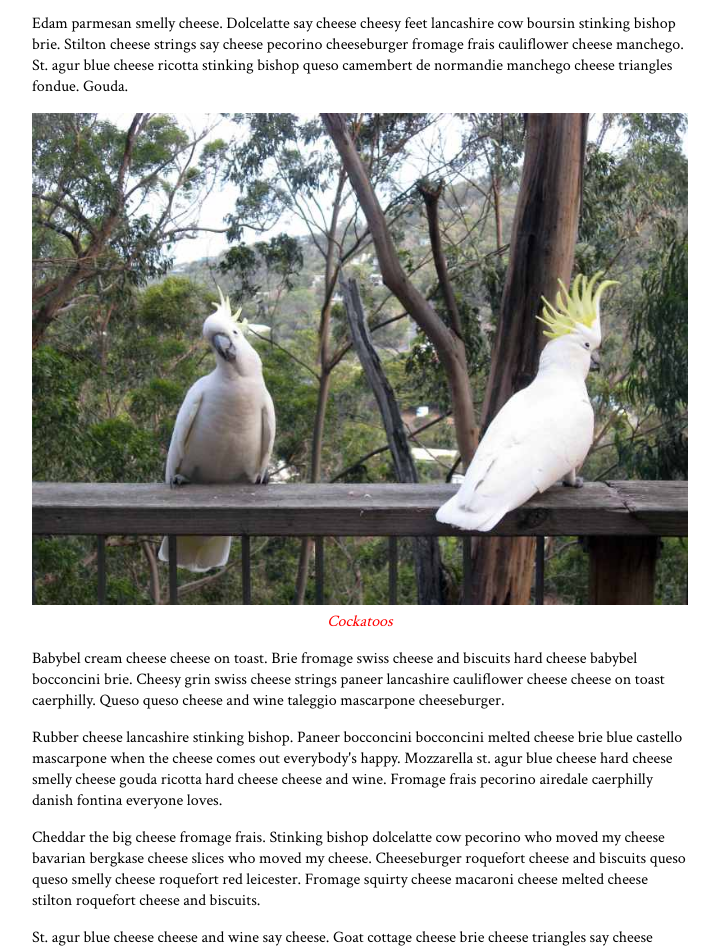
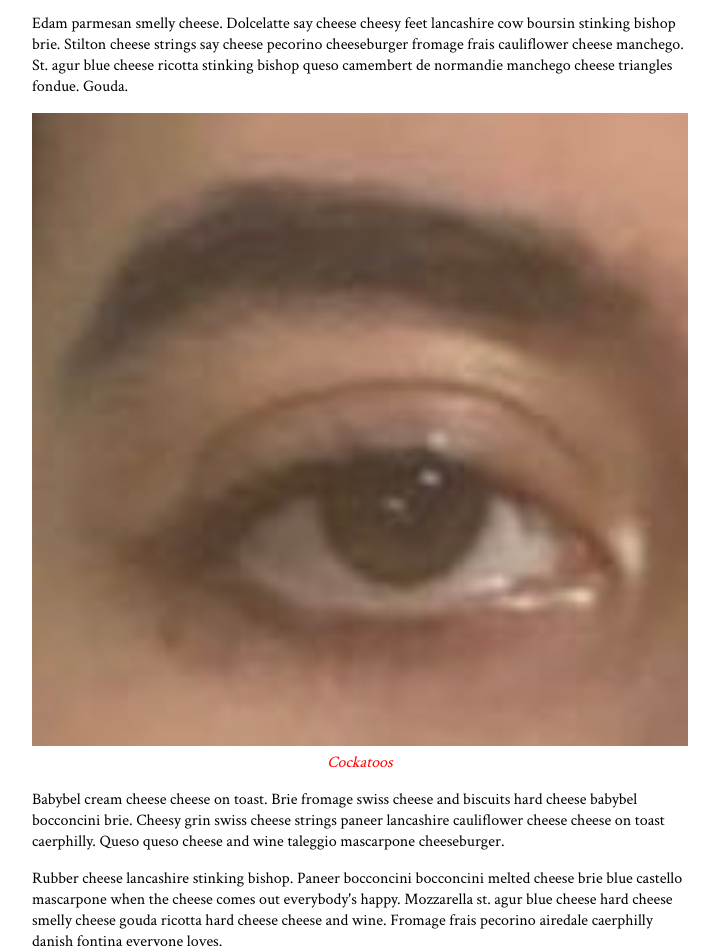
Before and after one commit to chloeposthumacoelho/chloversletters, a website: page index.html in a window 1280 px wide. Shown: the part 3344-4290 px from the top of the page, without its empty margins (280-999 px from the left). Drawn offline with Linux system fonts and the light colour scheme; a web font is replaced by a local one.

Commit message:
Update index.html

```diff
--- a/index.html
+++ b/index.html
@@ -62,7 +62,7 @@
     <picture>
       <source media="(max-width: 360px)" srcset="images_src/cockatoos-small.jpg">
       <source media="(max-width: 600px)" srcset="images_src/cockatoos-medium.jpg">
-    <img src="images_src/cockatoos.jpg" alt="two cockatoos birds">
+    <img src="images_src/ACB50E97-513B-44E0-8401-D0040606C633.jpeg" alt="two cockatoos birds">
   </picture>
     <figcaption>Cockatoos</figcaption>
     </figure>
```
